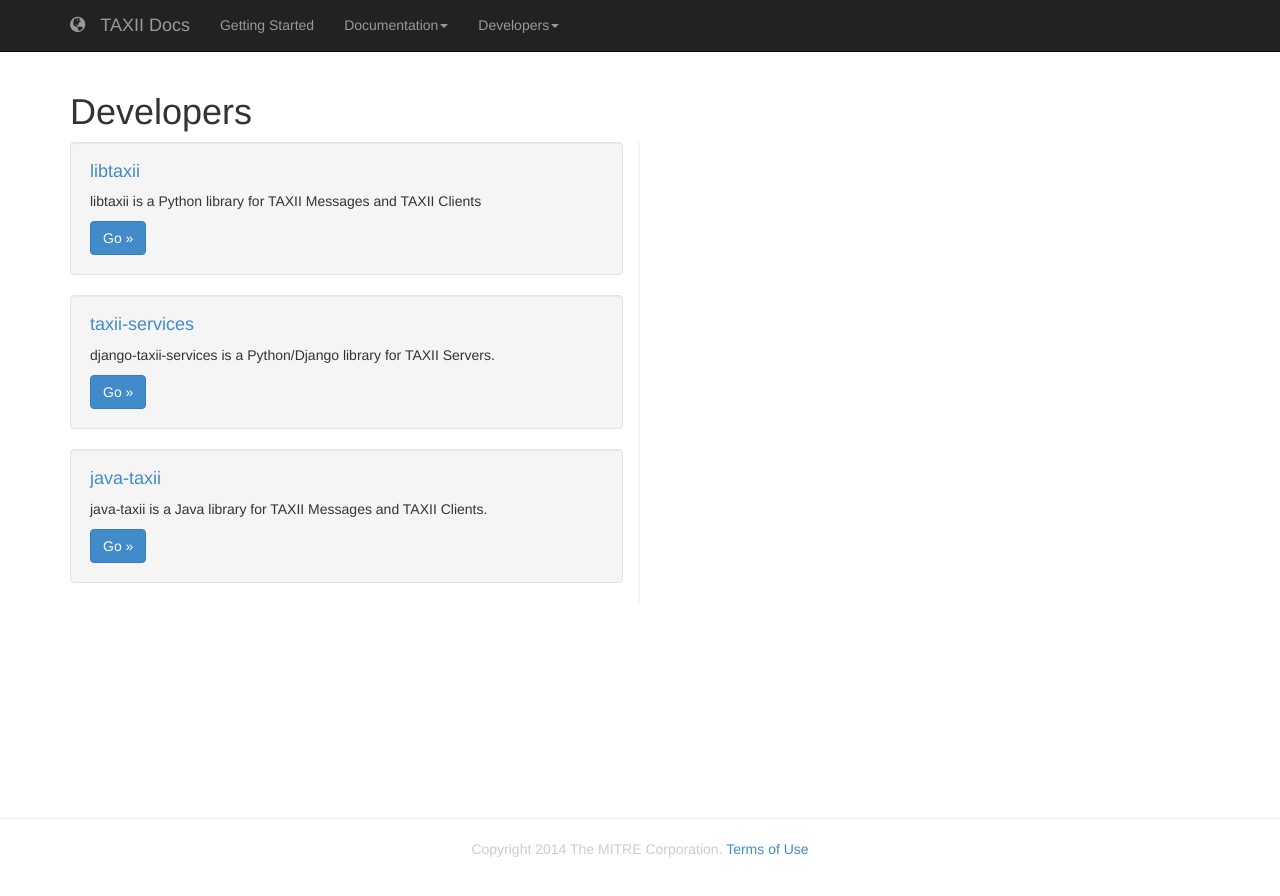
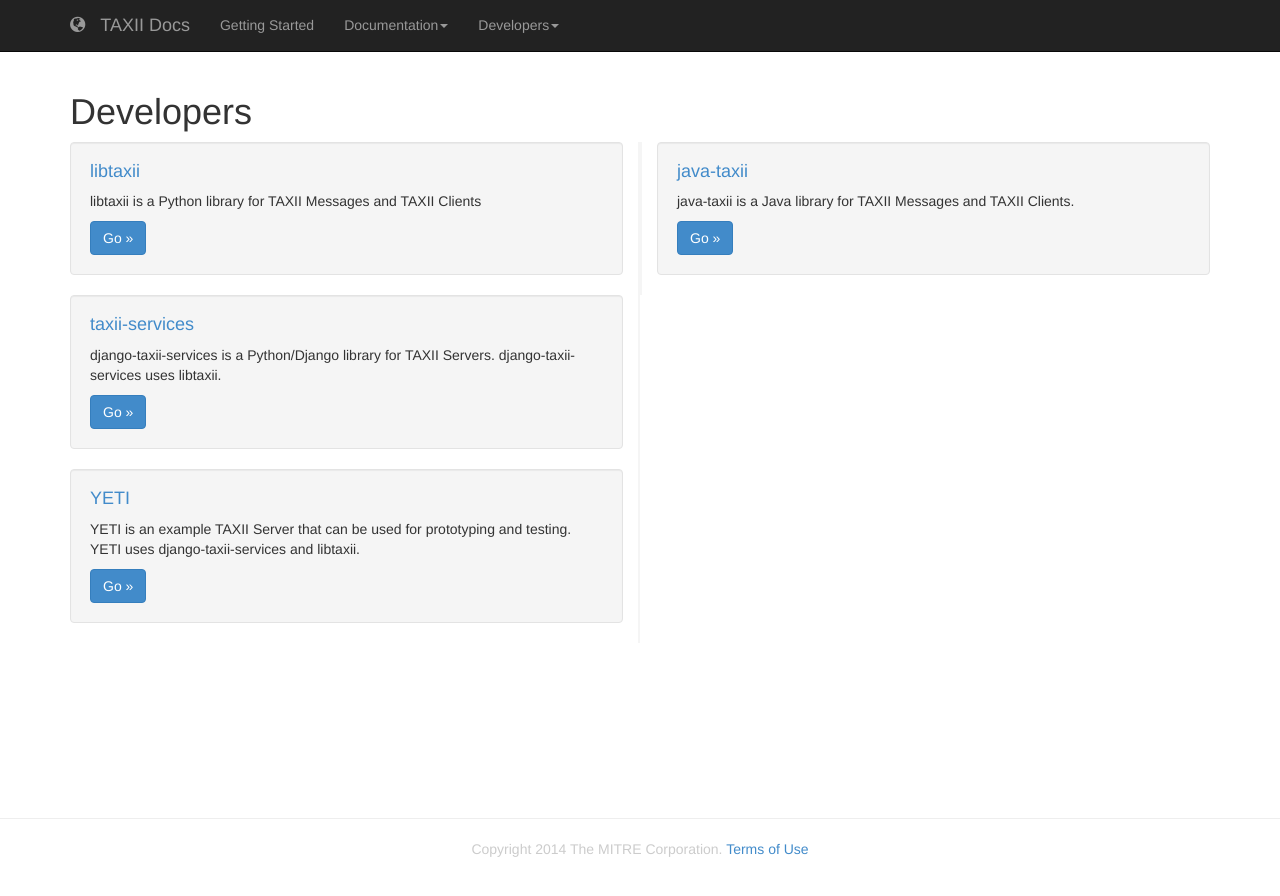
Before and after one commit to TAXIIProject/taxiiproject.github.io, a Jekyll site: the page built from developers/index.md, in a window 1280 px wide. Shown: the top 896 px of the page. Built offline with Jekyll 4.4.1, drawn with Linux system fonts in a browser that asks for light colours; Markdown is read by kramdown in place of the engine named in the settings.

Commit message:
Changed structure to add YETI info

```diff
--- a/_includes/nav.html
+++ b/_includes/nav.html
@@ -52,8 +52,9 @@
            <li role="presentation"><a href="/developers">Developers Home</a></li>
            <li role="presentation" class="divider"></li>
            <li role="presentation"><a href="/developers/libtaxii">libtaxii</a></li>
+           <li role="presentation"><a href="/developers/java-taxii">java-taxii</a></li>
            <li role="presentation"><a href="/developers/taxii-services">django-taxii-services</a></li>
-           <li role="presentation"><a href="/developers/java-taxii">java-taxii</a></li>
+           <li role="presentation"><a href="/developers/YETI">YETI</a></li>
          </ul>
         </li>
 
--- a/developers/index.md
+++ b/developers/index.md
@@ -14,24 +14,23 @@ tagline: Developer documentation for TAXII
 
     <div class="well">
       <h4><a href="/developers/taxii-services">taxii-services</a></h4>
-      <p>django-taxii-services is a Python/Django library for TAXII Servers.</p>
+      <p>django-taxii-services is a Python/Django library for TAXII Servers. django-taxii-services uses libtaxii.</p>
       <a class="btn btn-primary" href="/developers/taxii-services">Go »</a>
     </div>
 
+    <div class="well">
+      <h4><a href="/developers/yeti">YETI</a></h4>
+      <p>YETI is an example TAXII Server that can be used for prototyping and
+      testing. YETI uses django-taxii-services and libtaxii.</p>
+      <a class="btn btn-primary" href="/developers/yeti">Go »</a>
+    </div>
+
+  </div>
+  <div class="col-md-6 getting-started-right">
     <div class="well">
       <h4><a href="/developers/java-taxii">java-taxii</a></h4>
       <p>java-taxii is a Java library for TAXII Messages and TAXII Clients.</p>
       <a class="btn btn-primary" href="/developers/java-taxii">Go »</a>
     </div>
-
-    <!--
-    <div class="well">
-      <h4><a href="/developers/yeti">YETI</a></h4>
-      <p>The TAXII Training Materials (hosted in conjunction with the STIX Training Materials) contain a variety of presentations
-       and classroom exercises that have been presented at various times and places .</p>
-      <a class="btn btn-primary" href="/developers/yeti">Go »</a>
-    </div>
-    -->
-
   </div>
 </div>
```
Also changed, not shown: developers/yeti/index.md (added).
